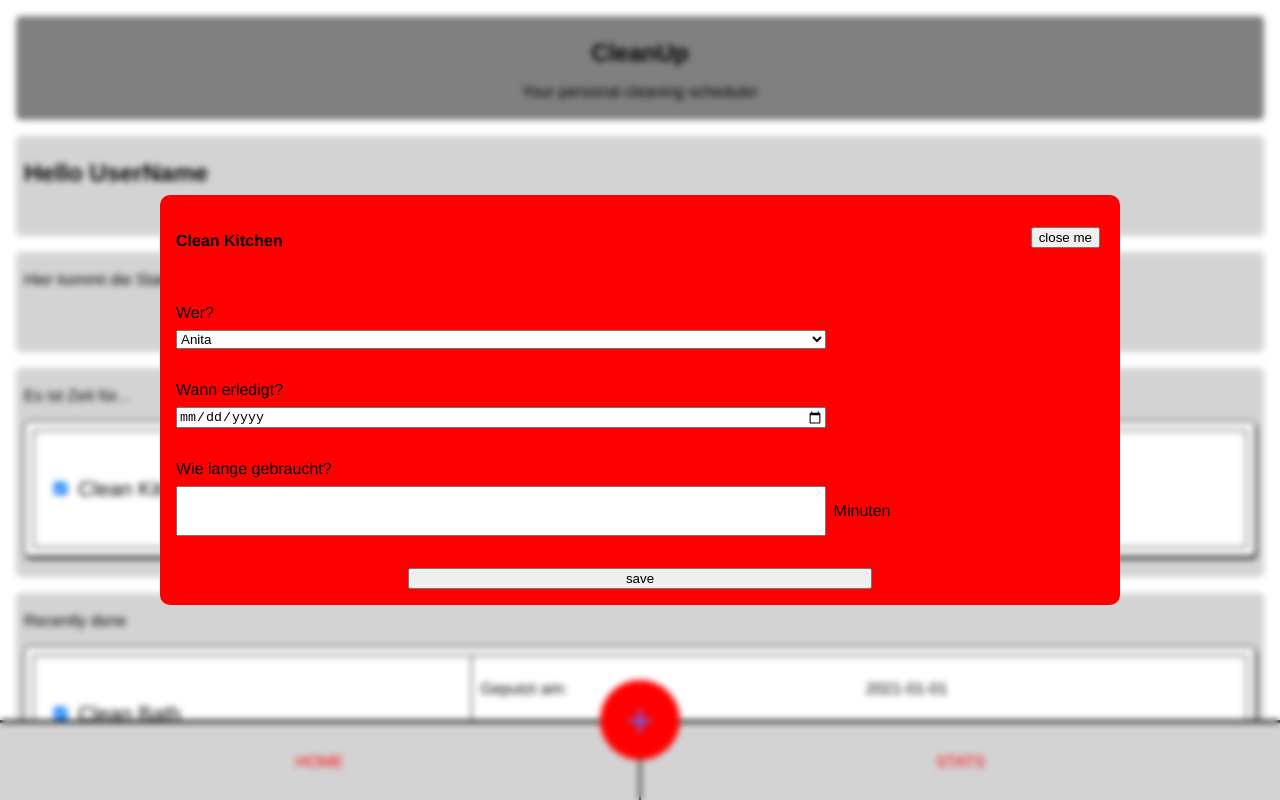
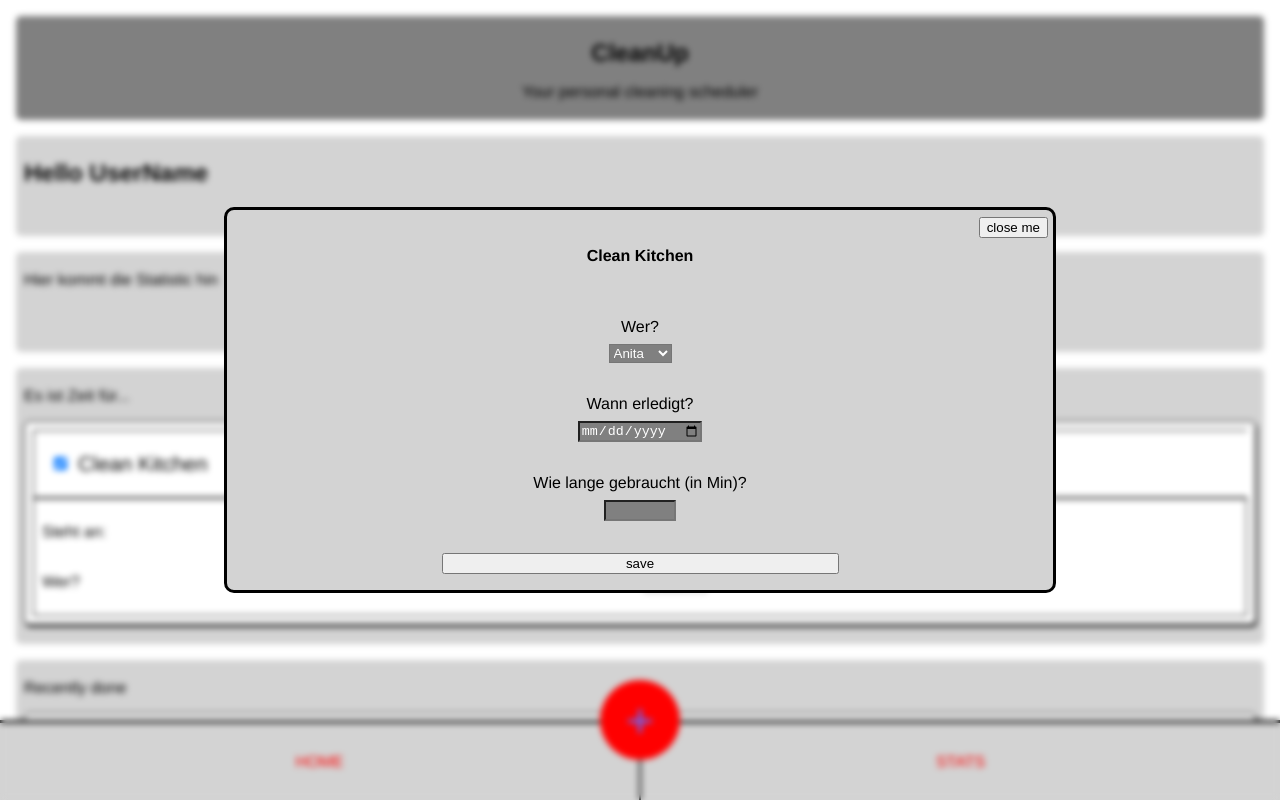
Before and after one commit to PhilippWeiss85/CleanUp, a React (Vite) app: page / in a window 1280 px wide. Both pictures are taken after a click on the checkbox 60 px from the left and 488 px from the top of the page. Shown: the top 800 px of the page. Built offline with nearby package versions, Linux system fonts and the light colour scheme.

Commit message:
update modal styling

```diff
--- a/src/components/Modal/TaskModal.css
+++ b/src/components/Modal/TaskModal.css
@@ -18,22 +18,25 @@
 
 .taskmodal {
     position: relative;
-    background-color: red;
+    background-color: lightgray;
     padding: 1rem;
     display: flex;
     flex-direction: column;
-    width: 75%;
+    align-items: center;
     border-radius: 10px;
+    width: 65%;
+    border: 3px solid black;
 }
 
 .taskmodal--close {
     position: absolute;
-    top: 0;
-    right: 20px;
+    top: -25px;
+    right: 5px;
 }
 
 .modalinput {
-    width: 70%;
+    background-color: grey;
+    color: white;
 }
 
 .taskmodal--section {
--- a/src/components/Modal/TaskModal.jsx
+++ b/src/components/Modal/TaskModal.jsx
@@ -28,11 +28,11 @@ function TaskModal({toggleActive, closeModal, task, responsible, completeTask, i
             <article className="taskmodal--section">
             <input id="date" name="date" required className="modalinput" type="date"/>
             </article>
-            <label htmlFor="timetoclean">Wie lange gebraucht?</label>
+            <label htmlFor="timetoclean">Wie lange gebraucht (in Min)?</label>
             <article className="taskmodal--section">
             <input name="timetoclean" id="timetoclean" required className="modalinput" type="number" step="10" min="0" max="1000"/>
-            <p>Minuten</p>
             </article>
+
             <button className="savebutton" type="submit">save</button>
             </form>
         </section>
--- a/src/components/Task/Task.css
+++ b/src/components/Task/Task.css
@@ -4,11 +4,6 @@
     padding: 0.5rem;
     margin: 1rem auto;
     background-color: white;
-    display: grid;
-    grid-template-areas:
-    "left right right"
-    "left right right"
-
 }
 
 .taskcontainer--active {
@@ -30,7 +25,7 @@
     border-right: none;
     padding-left: 1rem;
     background-color: white;
-    grid-area: left;
+
 }
 
 
@@ -44,11 +39,8 @@
     padding: 0.5rem;
     border: 1px solid black;
     background-color: white;
-    grid-area: right;
     display: grid;
-    grid-template-areas:
-    "date_headline name_headline"
-    "date name"
+    grid-template-columns: repeat(2, 1fr)
 }
 
 .task--inputName {
```
